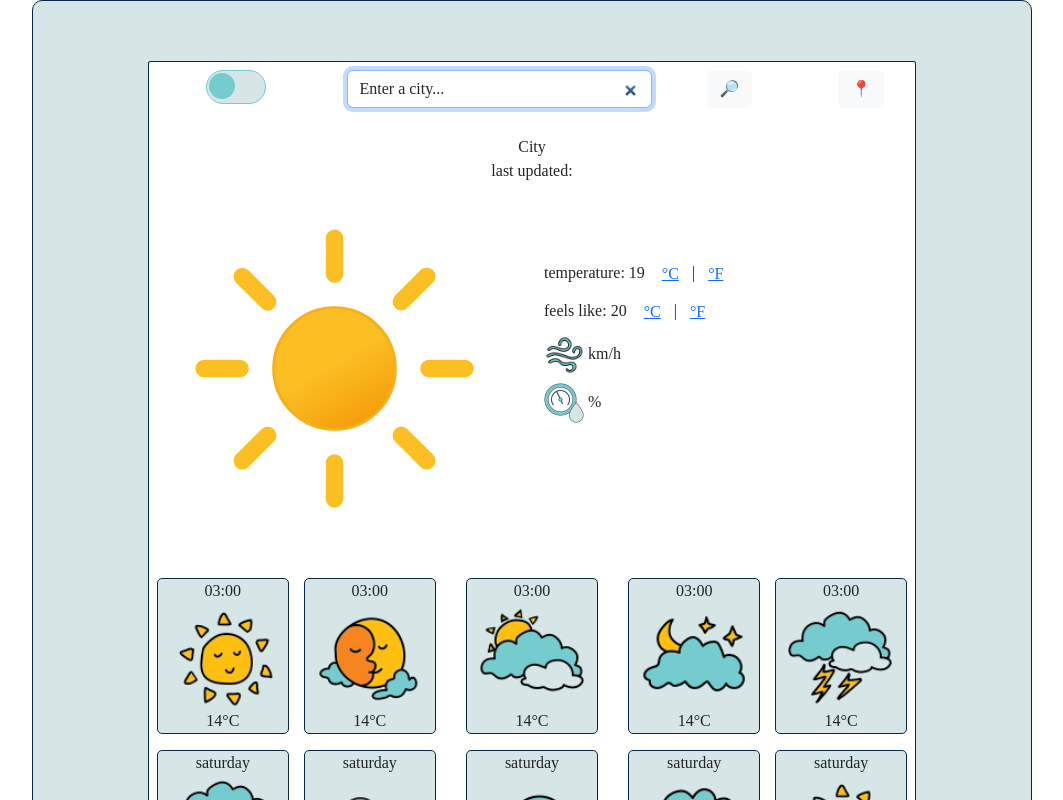
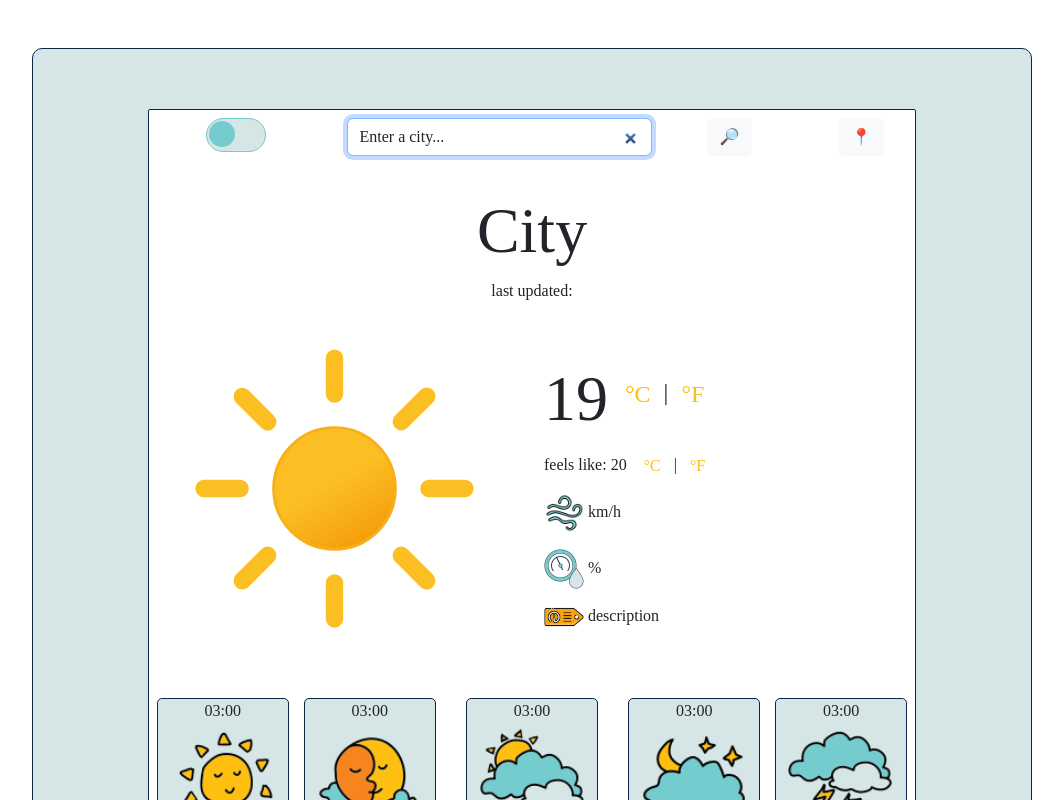
Before and after one commit to fa3ze/faeze-weather-react, a React (Create React App) app: page / in a window 1280 px wide. Shown: the top 800 px of the page, without its empty margins (108-1171 px from the left). Built offline with nearby package versions, Linux system fonts and the light colour scheme; a web font is replaced by a local one.

Commit message:
added description and more info

```diff
--- a/src/App.css
+++ b/src/App.css
@@ -1,7 +1,10 @@
 @import url("https://fonts.googleapis.com/css2?family=Andika:ital@1&display=swap");
 .references {
   max-width: 1000px;
+  display: block;
+  margin: 0 auto;
   font-family: "Andika", sans-serif;
+  font-size: 12px;
 }
 a {
   color: #f6851f;
--- /dev/null
+++ b/src/MoreInfo.css
@@ -0,0 +1,2 @@
+import React, { useState } from "react";
+import "./Weather.css";
--- /dev/null
+++ b/src/MoreInfo.js
@@ -0,0 +1,5 @@
+import React, { useState } from "react";
+import "./Weather.css";
+export default function Info() {
+  return <div className="container">hello</div>;
+}
--- a/src/Toggle.js
+++ b/src/Toggle.js
@@ -12,7 +12,7 @@ export default function Toggle(props) {
   }
 
   return (
-    <div className="toggle d-none d-md-block">
+    <div className="toggle">
       <input type="checkbox" id="toggle" onChange={handleClick} />
       <label for="toggle"></label>
     </div>
--- a/src/Weather.css
+++ b/src/Weather.css
@@ -5,7 +5,30 @@
   --secondary-night-color: #144272;
   --third-night-color: #2c74b3;
   --primary-color: #74cccf;
+  --main-font-size: 64px;
 }
+.btn-link {
+  color: #febf10 !important;
+  text-decoration: none !important;
+}
+.btn-link:visited {
+  color: #144272 !important;
+}
+.temp-degree .btn-link {
+  font-size: 24px !important;
+}
+.city {
+  font-size: var(--main-font-size);
+}
+.temperature {
+  font-size: var(--main-font-size);
+}
+.temp-degree {
+  position: relative;
+  top: -20px;
+  font-size: 24px;
+}
+
 .Weather {
   max-width: 1000px;
   border: 1px solid var(--night-color);
--- a/src/Weather.js
+++ b/src/Weather.js
@@ -1,9 +1,11 @@
 import React, { useState } from "react";
 import "./Weather.css";
 import Toggle from "./Toggle";
+import MoreInfo from "./MoreInfo";
 import weatherIcon1 from "./forcasticons/01d.svg";
 import humidityIcon from "./picture/humidity.png";
 import windIcon from "./picture/wind.png";
+import descriptionIcon from "./picture/description.png";
 import weatherIcon2 from "./picture/01d.png";
 import weatherIcon3 from "./picture/01n.png";
 import weatherIcon4 from "./picture/02d.png";
@@ -18,7 +20,7 @@ export default function Weather() {
   const [isDarkModeEnabled, setIsDarkModeEnabled] = useState(false);
 
   return (
-    <div className={"Weather" + (isDarkModeEnabled ? " dark-theme" : "")}>
+    <div className={"Weather mt-5" + (isDarkModeEnabled ? " dark-theme" : "")}>
       <div className="container">
         <div className={"main-body" + (isDarkModeEnabled ? " dark-theme" : "")}>
           <div className="row text-center mt-2">
@@ -49,7 +51,6 @@ export default function Weather() {
               </form>
             </div>
           </div>
-          <div></div>
           <div className="city text-center mt-4">City</div>
           <div className="date text-center">last updated:</div>
           <div className="row">
@@ -60,12 +61,12 @@ export default function Weather() {
                 className="img-fluid"
               ></img>
             </div>
-            <div className="col-6 mt-5">
+            <div className=" col-6 mt-5">
               <div className="row">
-                <div className="col mt-4">
+                <div className="col">
                   {" "}
-                  temperature: 19{" "}
-                  <span className="temp">
+                  <span className="temperature">19</span>{" "}
+                  <span className="temp-degree">
                     <span className="btn btn-link">°C</span>|
                     <span className="btn btn-link">°F</span>
                   </span>
@@ -83,14 +84,20 @@ export default function Weather() {
                 </div>
               </div>
               <div className="row">
-                <div className="col mt-1">
+                <div className="col-6 mt-2  d-none d-md-block">
                   <img src={windIcon} alt="wind" width="40" /> km/h
                 </div>
               </div>
               <div className="row">
-                <div className="col mt-2">
+                <div className="col mt-3  d-none d-md-block">
                   {" "}
                   <img src={humidityIcon} alt="humidity" width="40" /> %
+                </div>
+              </div>
+              <div className="row">
+                <div className="col-6 mt-2  d-none d-md-block description">
+                  <img src={descriptionIcon} alt="description" width="40" />{" "}
+                  description
                 </div>
               </div>
             </div>
@@ -326,6 +333,7 @@ export default function Weather() {
                 <span className="col-6 maxTemp">15°C</span>
               </div>
             </div>
+            <MoreInfo />
           </div>
         </div>
       </div>
```
Also changed, not shown: src/picture/description.png (added).
